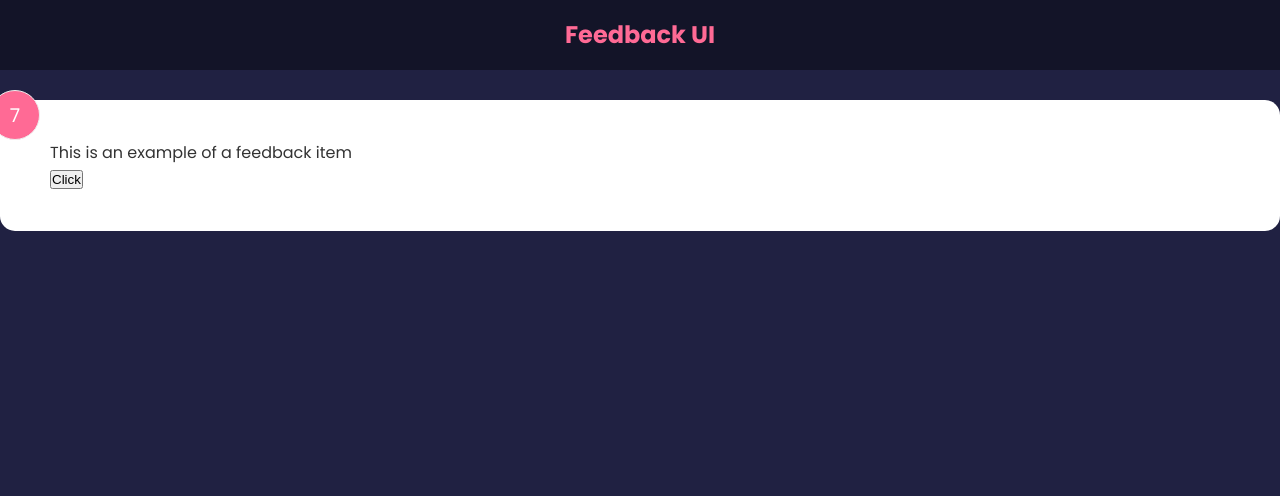
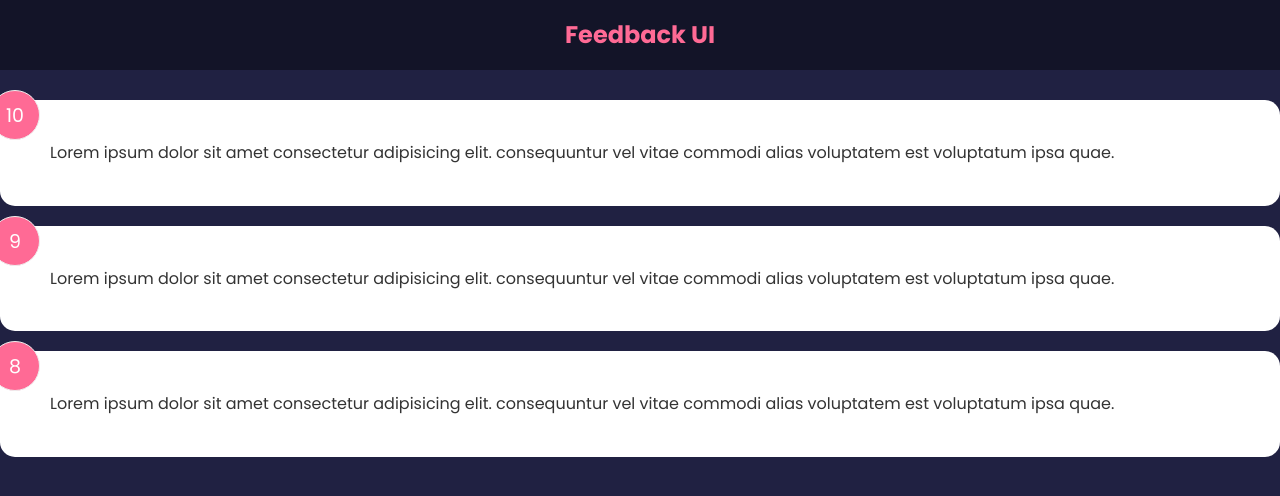
Before and after one commit to Samuellaudev/feedback-app, a React (Create React App) app: page / in a window 1280 px wide. Shown: the top 496 px of the page. Built offline with nearby package versions, Linux system fonts and the light colour scheme.

Commit message:
15. Managing Global State 8 分鐘 (App-level state; FeedbackData.js)

```diff
--- a/src/App.js
+++ b/src/App.js
@@ -1,11 +1,14 @@
+import { useState } from 'react';
 import Header from './components/Header'
-import FeedbackItem from './components/FeedbackItem'
+import FeedbackList from './components/FeedbackList'
+import FeedbackData from './data/FeedbackData'
 
 function App() {
+    const [feedbacks, setFeedbacks] = useState(FeedbackData)
   return (
     <>
         <Header />
-        <FeedbackItem />
+        <FeedbackList feedbacks={feedbacks}/>
     </>
   )
 }
--- a/src/components/FeedbackItem.jsx
+++ b/src/components/FeedbackItem.jsx
@@ -1,17 +1,10 @@
 import {useState} from 'react'
 
-function FeedbackItem() {
-    const [ rating, setRating ] = useState(7)
-    const [text, setText] = useState('This is an example of a feedback item')
-
-    const handleClick = () => {
-        setRating((prev) => prev + 1)
-    }
+function FeedbackItem({item}) {
   return (
     <div className='card'>
-        <div className='num-display'>{rating}</div>
-        <div className="text-display">{text}</div>
-        <button onClick={handleClick}>Click</button>
+        <div className='num-display'>{item.rating}</div>
+        <div className="text-display">{item.text}</div>
     </div>
   )
     }
--- /dev/null
+++ b/src/components/FeedbackList.jsx
@@ -0,0 +1,17 @@
+import React from 'react'
+import FeedbackItem from './FeedbackItem'
+
+function FeedbackList({feedbacks}) {
+    if(!feedbacks || feedbacks.length === 0) {
+        return <p>No Feedback Yet</p>
+    }
+  return (
+    <div className='feedback-list'>
+        {feedbacks.map(item => (
+            <FeedbackItem key={item.id} item={item}/>
+        ))}
+    </div>
+  )
+}
+
+export default FeedbackList
--- /dev/null
+++ b/src/data/FeedbackData.js
@@ -0,0 +1,19 @@
+const FeedbackData = [
+    {
+      id: 1,
+      rating: 10,
+      text: 'Lorem ipsum dolor sit amet consectetur adipisicing elit. consequuntur vel vitae commodi alias voluptatem est voluptatum ipsa quae.',
+    },
+    {
+      id: 2,
+      rating: 9,
+      text: 'Lorem ipsum dolor sit amet consectetur adipisicing elit. consequuntur vel vitae commodi alias voluptatem est voluptatum ipsa quae.',
+    },
+    {
+      id: 3,
+      rating: 8,
+      text: 'Lorem ipsum dolor sit amet consectetur adipisicing elit. consequuntur vel vitae commodi alias voluptatem est voluptatum ipsa quae.',
+    },
+  ]
+
+  export default FeedbackData
```
